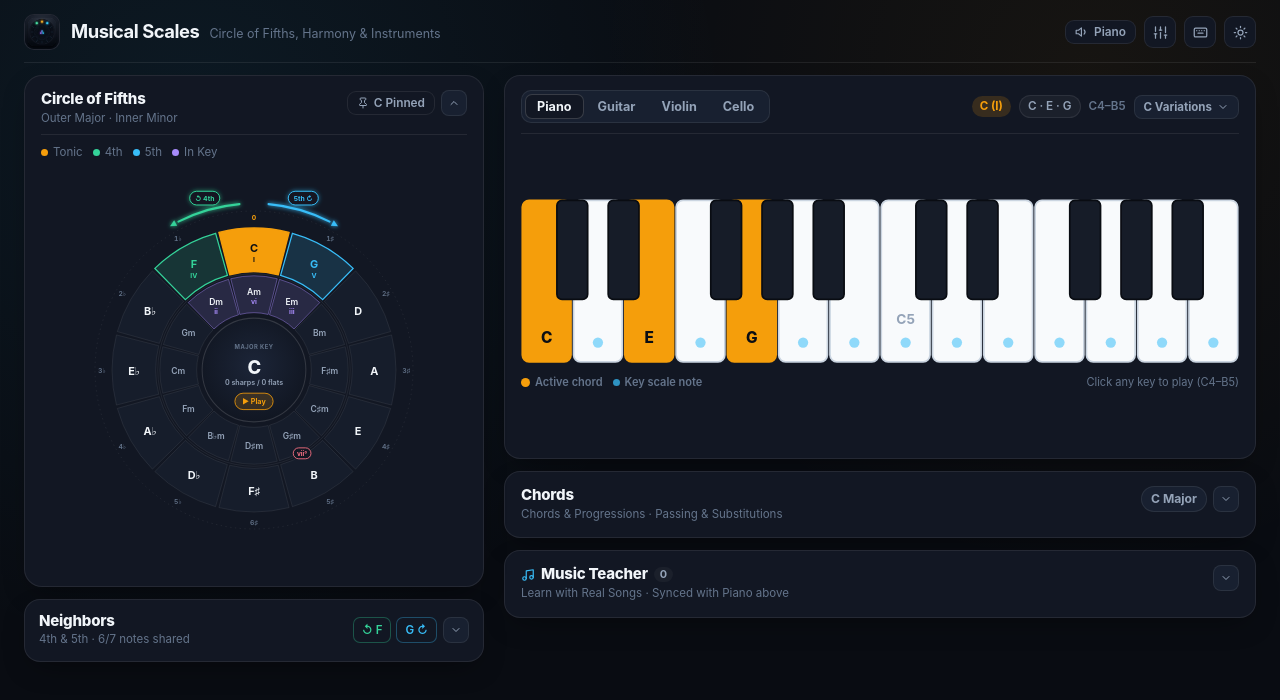
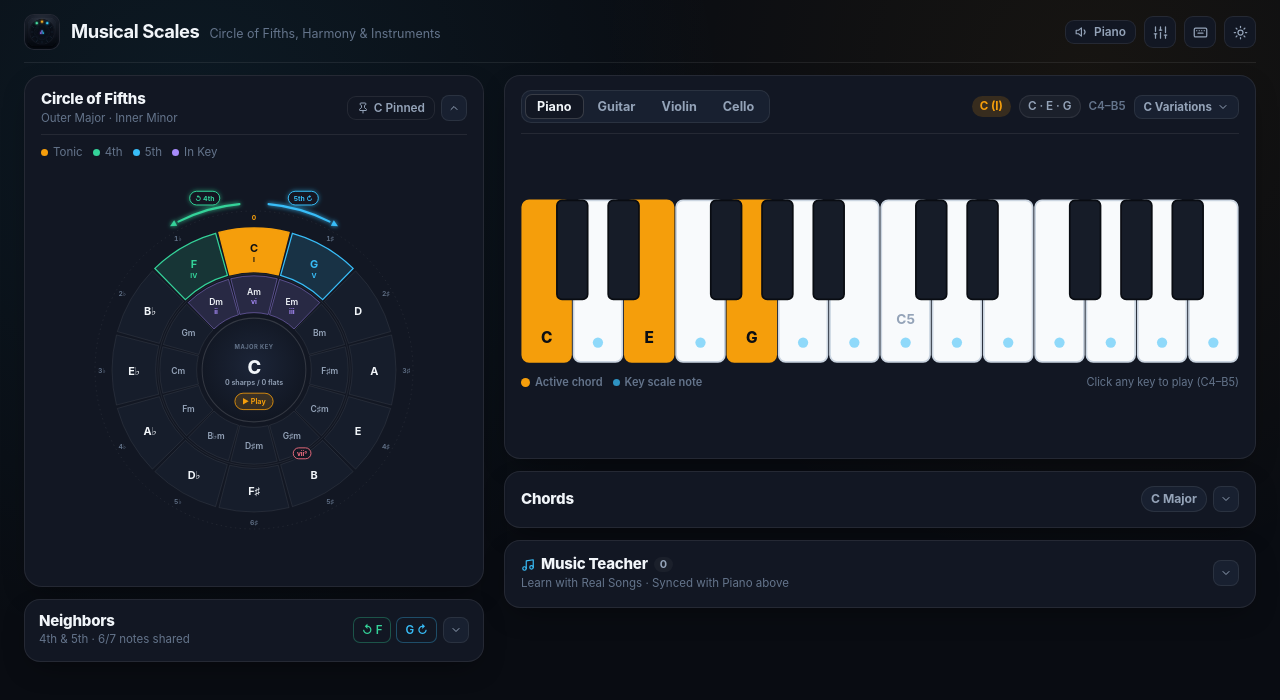
Before and after one commit to NewGuy012/musical-scales, a React (Vite) app: page / in a window 1280 px wide. Shown: the top 700 px of the page. Built offline with nearby package versions, Linux system fonts and the light colour scheme.

Commit message:
refactor(ui): remove redundant Chords header description and show active key on color tab

```diff
--- a/src/react-app/App.css
+++ b/src/react-app/App.css
@@ -283,7 +283,7 @@
 .section-header {
 	display: flex;
 	flex-wrap: wrap;
-	align-items: flex-start;
+	align-items: center;
 	justify-content: space-between;
 	gap: 8px;
 	padding-bottom: 10px;
--- a/src/react-app/App.tsx
+++ b/src/react-app/App.tsx
@@ -2220,7 +2220,6 @@ export function App() {
 						<SectionHeader
 							headingId="section-chords-heading"
 							title="Chords"
-							description="Chords & Progressions · Passing & Substitutions"
 							bodyId="section-chords-body"
 							titleBadge={
 								isChordsSequenceActive ? (
@@ -2228,7 +2227,7 @@ export function App() {
 								) : undefined
 							}
 							actions={
-								isChordsCollapsed ? (
+								isChordsCollapsed || harmonyTab === "color" ? (
 									<span className="workspace-collapsed-key">
 										{analysis.name}
 									</span>
--- a/src/react-app/components/SectionHeader.tsx
+++ b/src/react-app/components/SectionHeader.tsx
@@ -4,7 +4,7 @@ import { IconChevronDown } from "./Icons";
 interface SectionHeaderProps {
 	headingId: string;
 	title: string;
-	description: string;
+	description?: string;
 	bodyId?: string;
 	compact?: boolean;
 	className?: string;
@@ -54,7 +54,7 @@ export function SectionHeader({
 						{title}
 					</h2>
 				)}
-				<p className="section-desc">{description}</p>
+				{description && <p className="section-desc">{description}</p>}
 			</div>
 
 			{(actions || onToggleCollapse) && (
```
Also changed, not shown: 1 other file (tests, documents, lock files or other folders).
